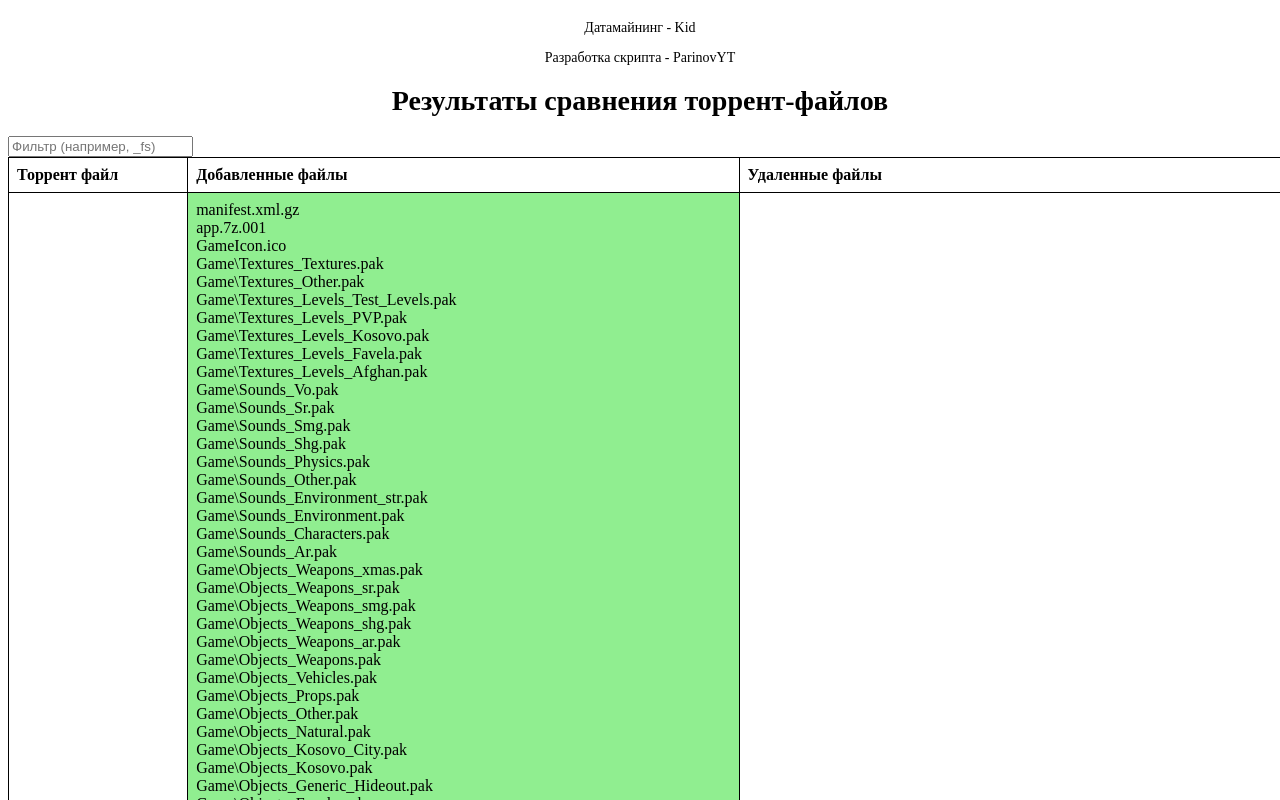
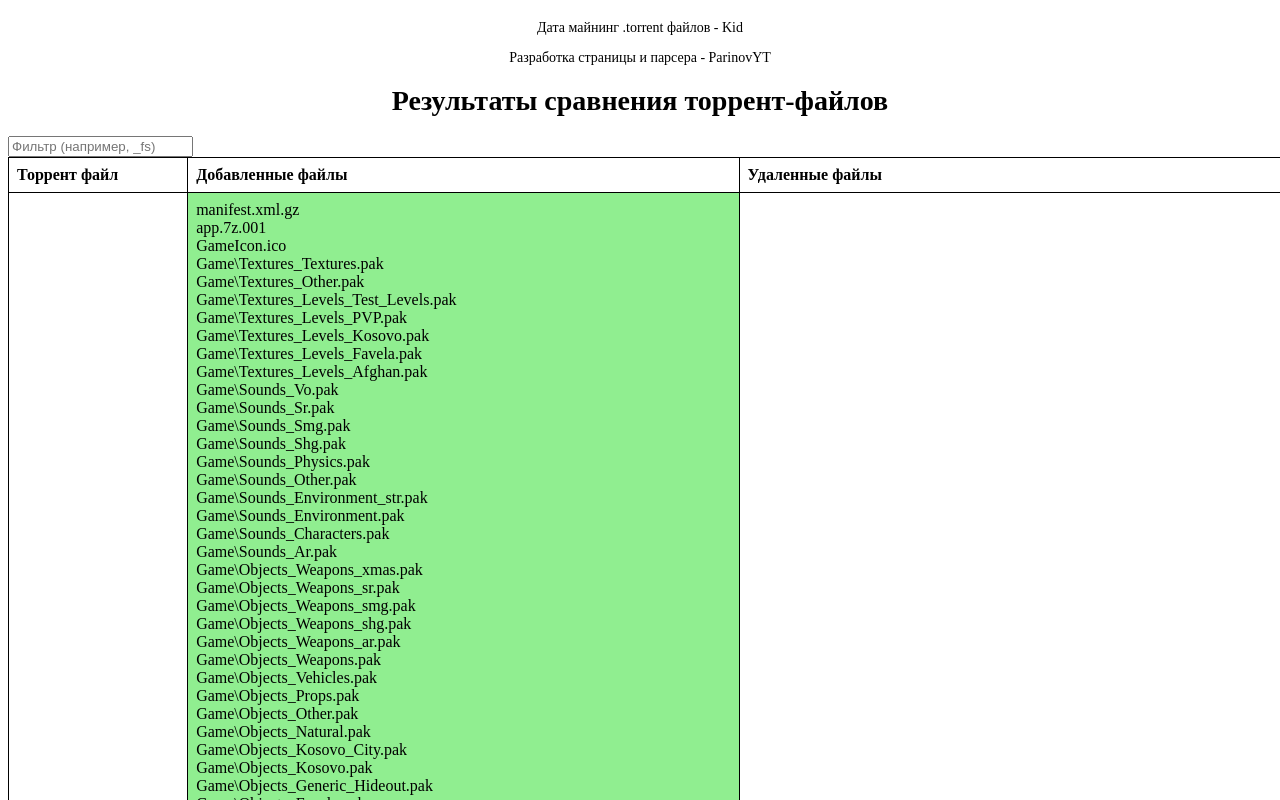
Before and after one commit to ParinovYT/comparison_warface, a plain HTML site: page docs/index.html in a window 1280 px wide. Shown: the top 800 px of the page. Drawn offline with Linux system fonts and the light colour scheme.

Commit message:
Update index.html

```diff
--- a/docs/index.html
+++ b/docs/index.html
@@ -14,8 +14,8 @@ th, td { border: 1px solid black; padding: 8px; text-align: left; }
 <body>
 
   <footer>
-        <p>Датамайнинг - Kid</p>
-        <p>Разработка скрипта - ParinovYT</p>
+        <p>Дата майнинг .torrent файлов - Kid</p>
+        <p>Разработка страницы и парсера - ParinovYT</p>
 		<h1>Результаты сравнения торрент-файлов</h1>
     </footer>
 
```
